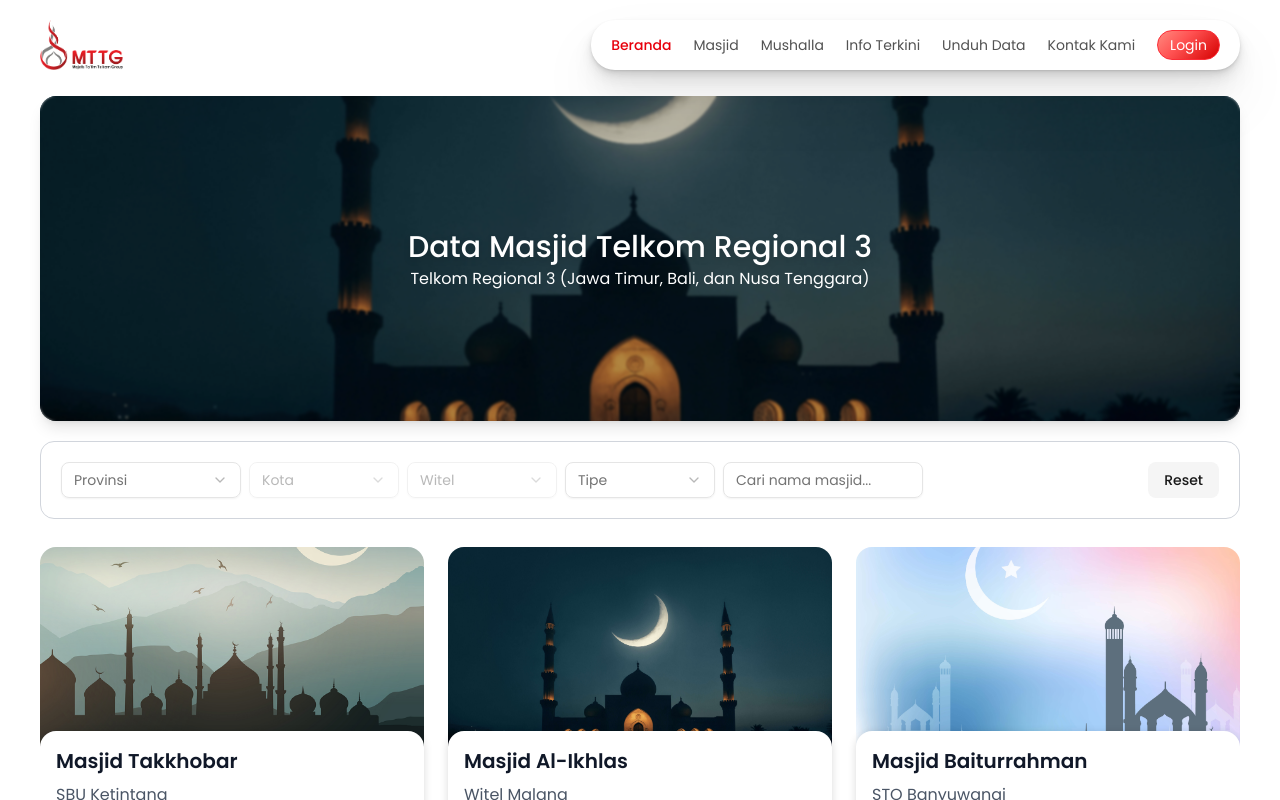
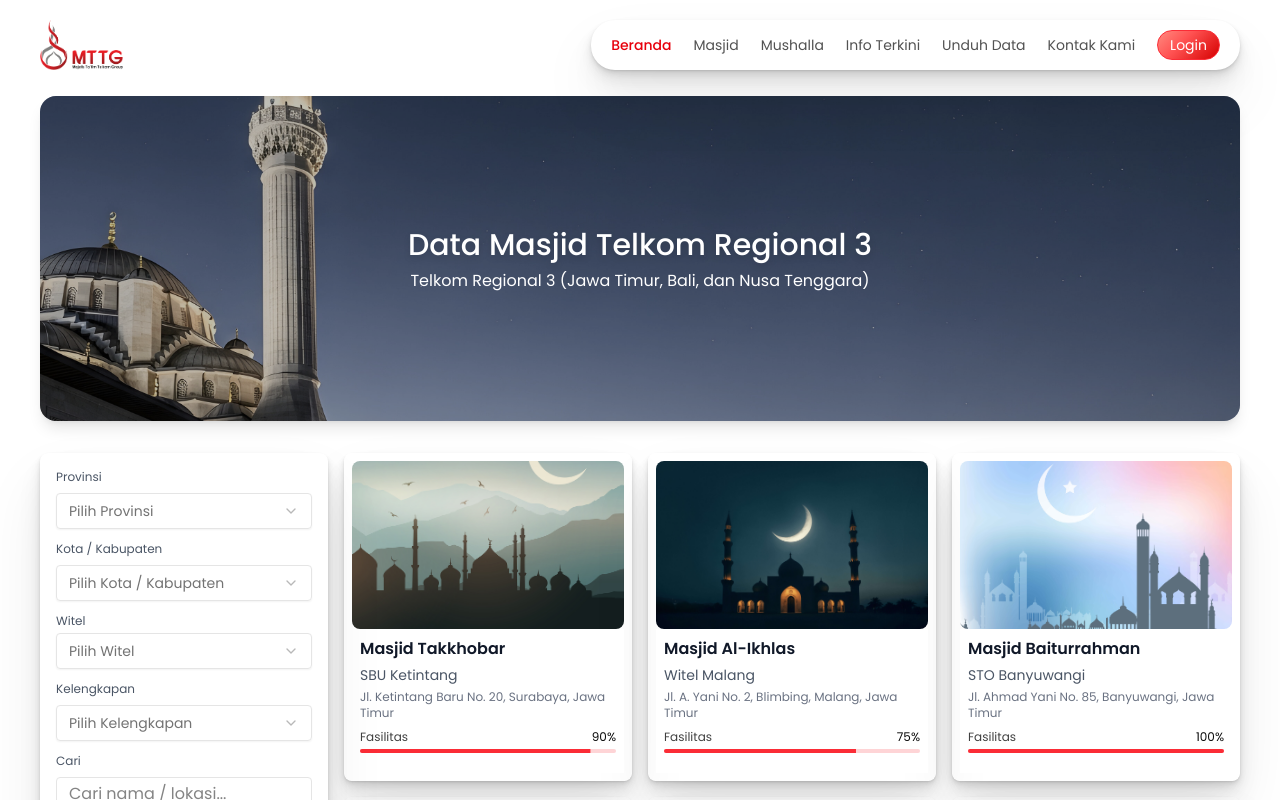
Before and after one commit to idrislabdev/simas-telkom-web, a React (Vite) app: page /masjid in a window 1280 px wide. Shown: the top 800 px of the page. Built offline with nearby package versions, Linux system fonts and the light colour scheme; some icons are missing.

Commit message:
udpate: on progress halaman masjid

```diff
--- a/src/features/public/home/components/info-card-black/index.tsx
+++ /dev/null
@@ -1,77 +0,0 @@
-// import { Progress } from "@/components/ui/progress";
-import { mosqueData } from "@/mocks/mosqueData";
-
-interface HomeInfoCardProps {
-  /** URL gambar header (misal: "/images/icon-masjid.png") */
-  imageSrc: string;
-  /** Judul utama kartu */
-  title: string;
-  /** Deskripsi singkat di bawah judul */
-  description?: string;
-}
-
-export const HomeInfoCardBlack = ({
-  imageSrc,
-  title,
-  description = "",
-}: HomeInfoCardProps) => {
-  return (
-    <div className="bg-white flex flex-col  p-4 gap-3 h-[500px]">
-      {/* === Header === */}
-      <div className="flex items-center gap-2">
-        <div className="w-14 h-14 rounded-full flex justify-center items-center  overflow-hidden border border-white bg-white">
-          <img
-            src={imageSrc}
-            alt={title}
-            className="w-12 h-12 object-contain"
-          />
-        </div>
-        <div className="flex flex-col text-neutral-100">
-          <h6 className="text-[17px]/[17px] font-medium">{title}</h6>
-          {description && <span className="text-xs ">{description}</span>}
-        </div>
-      </div>
-
-      <hr className="border-red-600" />
-
-      {/* === Daftar Masjid === */}
-      <div className="grid grid-cols-2 gap-3 overflow-y-auto custom-scrollbar p-2">
-        {mosqueData.map((mosque) => (
-          <div
-            key={mosque.id}
-            className="flex flex-col gap-1.5 bg-white shadow-custom-1 rounded p-2"
-          >
-            <div className="flex items-center gap-2">
-              <div className="w-17 h-17 flex justify-center items-center rounded">
-                <img
-                  src={mosque.image}
-                  className="h-full object-cover rounded"
-                  alt={mosque.name}
-                />
-              </div>
-              <div className="flex flex-col flex-1">
-                <label className="text-sm font-medium text-neutral-700 line-clamp-1">
-                  {mosque.name}{" "}
-                  <span className="text-xs"> ({mosque.location})</span>
-                </label>
-                <div className="flex flex-col gap-1 text-neutral-700">
-                  <div className="flex flex-col">
-                    <span className="text-xs">{mosque.address}</span>
-                    <span className="text-xs">
-                      Fasilitas: {mosque.completeness}%
-                    </span>
-                  </div>
-                </div>
-              </div>
-            </div>
-          </div>
-        ))}
-      </div>
-      <div className="flex flex-col justify-center items-center">
-        <a className=" cursor-pointer text-white hover:text-blue-700 w-full rounded flex flex-col justify-center items-center text-sm">
-          Lihat Lebih Lengkap
-        </a>
-      </div>
-    </div>
-  );
-};
--- /dev/null
+++ b/src/features/public/masjid/components/info-card-2/index.tsx
@@ -0,0 +1,47 @@
+import { Progress } from "@/components/ui/progress";
+
+export interface MosqueInfo {
+  id: string;
+  name: string;
+  location: string;
+  address: string;
+  completeness: number;
+  image: string;
+}
+
+const MasjidInfoCard2 = ({ item }: { item: MosqueInfo }) => {
+  return (
+    <div className="relative w-full max-w-sm rounded-md p-2 shadow-custom-4">
+      {/* Bagian gambar */}
+      <div className="relative">
+        <img
+          src={item.image}
+          alt={item.name}
+          className="w-full h-42 object-cover  rounded-md"
+          loading="lazy"
+        />
+      </div>
+
+      {/* Bagian deskripsi */}
+      <div className="h-36 flex-1 relative z-10 bg-white p-2 flex flex-col gap-2">
+        <div className="flex flex-col gap-1">
+          <h3 className="text-base font-semibold text-gray-900 line-clamp-2">
+            {item.name}
+          </h3>
+          <p className="text-sm text-gray-600">{item.location}</p>
+          <p className="text-xs text-gray-500 line-clamp-2">{item.address}</p>
+        </div>
+
+        <div className="flex flex-col gap-1">
+          <div className="flex items-center justify-between">
+            <label className="text-xs text-neutral-700">Fasilitas</label>
+            <span className="text-xs">{item.completeness}%</span>
+          </div>
+          <Progress value={item.completeness} className="h-1" />
+        </div>
+      </div>
+    </div>
+  );
+};
+
+export default MasjidInfoCard2;
--- a/src/features/public/masjid/page/index.tsx
+++ b/src/features/public/masjid/page/index.tsx
@@ -1,6 +1,6 @@
 "use client";
 
-import MasjidInfoCard from "@/features/public/masjid/components/info-card";
+import MasjidInfoCard2 from "@/features/public/masjid/components/info-card-2";
 import { mosqueData } from "@/mocks/mosqueData";
 import { useEffect, useRef, useState } from "react";
 import {
@@ -10,8 +10,6 @@
   SelectTrigger,
   SelectValue,
 } from "@/components/ui/select";
-import { Input } from "@/components/ui/input";
-import { Button } from "@/components/ui/button";
 
 const MasjidPage = () => {
   const ref = useRef<HTMLDivElement>(null);
@@ -103,26 +101,30 @@
   });
 
   return (
-    <div className="flex flex-col items-center pt-24 space-y-5 px-10 max-w-[1536px] mx-auto">
-      {/* --- PARALLAX HEADER --- */}
+    <div className="flex flex-col items-center py-24 space-y-8 ">
+      <div className="max-w-[1536px] mx-auto w-full px-10">
         <div
-        className="w-full h-[325px] relative overflow-hidden rounded-2xl shadow-lg"
+          className="w-full h-[325px] relative overflow-hidden rounded-2xl shadow-lg "
           ref={ref}
         >
+          {/* Gambar parallax */}
           <div
             className="absolute inset-0 bg-cover bg-center will-change-transform transition-transform duration-200 ease-out"
             style={{
-            backgroundImage: "url('/images/mosque-wallpaper.jpg')",
+              backgroundImage: "url('/images/bg-masjid.jpg')",
               width: "100%",
-            height: "700px",
-            top: "-250px",
+              height: "750px",
+              top: "-300px",
               transform: `translateY(${offsetY}px)`,
             }}
           ></div>
 
-        <div className="absolute inset-0 bg-black/25 backdrop-blur-[1px]" />
+          {/* Overlay */}
+          <div className="absolute inset-0 bg-black/25"></div>
 
-        <div className="relative z-10 w-full h-full flex flex-col justify-center p-10 text-center">
+          {/* Konten */}
+          <div className="relative z-10 w-full h-full flex flex-col justify-center items-center gap-10 p-10">
+            <div className="flex flex-col gap-1 justify-center items-center text-center">
               <h1 className="text-3xl leading-10 font-medium text-white drop-shadow-md">
                 Data Masjid Telkom Regional 3
               </h1>
@@ -131,105 +133,118 @@
               </p>
             </div>
           </div>
+        </div>
+      </div>
 
-      {/* --- FILTER SECTION --- */}
-      <div className="w-full bg-white rounded-xl border border-gray-300 p-5 flex flex-wrap items-center justify-between gap-4">
-        <div className="flex flex-wrap items-center gap-2 w-full md:w-auto">
-          {/* Provinsi */}
-          <Select
-            value={province}
-            onValueChange={(value) => {
-              setProvince(value);
-              setCity("");
-              setWitel("");
-            }}
-          >
-            <SelectTrigger className="w-[180px]">
-              <SelectValue placeholder="Provinsi" />
+      <div className="max-w-[1536px] mx-auto w-full px-10 flex gap-4">
+        {/* Filter data */}
+        <div className="w-72">
+          <div className="flex flex-col gap-3 rounded-md shadow-custom-4 p-4 h-fit sticky top-28 bg-white z-20">
+            <div className="flex flex-col gap-1">
+              <label className="block mb-1 text-xs text-gray-600">
+                Provinsi
+              </label>
+              <Select value={province} onValueChange={setProvince}>
+                <SelectTrigger className="w-full rounded">
+                  <SelectValue placeholder="Pilih Provinsi" />
                 </SelectTrigger>
                 <SelectContent>
-              {Object.keys(data).map((prov) => (
-                <SelectItem key={prov} value={prov}>
-                  {prov}
+                  <SelectItem value="Jawa Timur">Jawa Timur</SelectItem>
+                  <SelectItem value="Bali">Bali</SelectItem>
+                  <SelectItem value="Nusa Tenggara Barat">
+                    Nusa Tenggara Barat
+                  </SelectItem>
+                  <SelectItem value="Nusa Tenggara Timur">
+                    Nusa Tenggara Timur
+                  </SelectItem>
+                </SelectContent>
+              </Select>
+            </div>
+
+            <div className="flex flex-col gap-1">
+              <label className="block mb-1 text-xs text-gray-600">
+                Kota / Kabupaten
+              </label>
+              <Select value={city} onValueChange={setCity}>
+                <SelectTrigger className="w-full rounded">
+                  <SelectValue placeholder="Pilih Kota / Kabupaten" />
+                </SelectTrigger>
+                <SelectContent>
+                  {cityOptions.map((item) => (
+                    <SelectItem key={item} value={item}>
+                      {item}
                     </SelectItem>
                   ))}
                 </SelectContent>
               </Select>
+            </div>
 
-          {/* Kota */}
-          <Select
-            value={city}
-            onValueChange={(value) => setCity(value)}
-            disabled={!province}
-          >
-            <SelectTrigger className="w-[150px]">
-              <SelectValue placeholder="Kota" />
+            {/* Witel */}
+            <div className="flex flex-col">
+              <label className="block mb-1 text-xs text-gray-600">Witel</label>
+              <Select value={witel} onValueChange={setWitel}>
+                <SelectTrigger className="w-full rounded">
+                  <SelectValue placeholder="Pilih Witel" />
                 </SelectTrigger>
                 <SelectContent>
-              {cityOptions.map((kota) => (
-                <SelectItem key={kota} value={kota}>
-                  {kota}
+                  {witelOptions.map((item) => (
+                    <SelectItem key={item} value={item}>
+                      {item}
                     </SelectItem>
                   ))}
                 </SelectContent>
               </Select>
+            </div>
 
-          {/* Witel */}
-          <Select
-            value={witel}
-            onValueChange={(value) => setWitel(value)}
-            disabled={!province}
-          >
-            <SelectTrigger className="w-[150px]">
-              <SelectValue placeholder="Witel" />
+            <div className="flex flex-col gap-1">
+              <label className="block mb-1 text-xs text-gray-600">
+                Kelengkapan
+              </label>
+              <Select value={type} onValueChange={setType}>
+                <SelectTrigger className="w-full rounded">
+                  <SelectValue placeholder="Pilih Kelengkapan" />
                 </SelectTrigger>
                 <SelectContent>
-              {witelOptions.map((w) => (
-                <SelectItem key={w} value={w}>
-                  {w}
-                </SelectItem>
-              ))}
+                  <SelectItem value="Masjid">Masjid</SelectItem>
+                  <SelectItem value="Musholla">Musholla</SelectItem>
                 </SelectContent>
               </Select>
+            </div>
 
-          {/* Tipe */}
-          <Select value={type} onValueChange={(value) => setType(value)}>
-            <SelectTrigger className="w-[150px]">
-              <SelectValue placeholder="Tipe" />
-            </SelectTrigger>
-            <SelectContent>
-              <SelectItem value="masjid">Masjid</SelectItem>
-              <SelectItem value="musholla">Musholla</SelectItem>
-            </SelectContent>
-          </Select>
-
-          {/* Pencarian */}
-          <Input
+            <div className="flex flex-col gap-1">
+              <label className="block mb-1 text-xs text-gray-600">Cari</label>
+              <input
                 type="text"
                 value={search}
                 onChange={(e) => setSearch(e.target.value)}
-            placeholder="Cari nama masjid..."
-            className="w-[200px]"
+                placeholder="Cari nama / lokasi..."
+                className="px-3 py-1 border rounded flex-1"
               />
             </div>
 
-        {/* Tombol Reset */}
-        <div className="flex items-center gap-2">
-          <Button
-            variant="secondary"
+            <div className="flex gap-2">
+              <button
+                type="button"
                 onClick={handleReset}
-            className="text-sm font-medium"
+                className="px-3 py-1 bg-gray-200 text-gray-700 rounded w-full"
               >
                 Reset
-          </Button>
+              </button>
+              <button
+                type="button"
+                className="px-3 py-1 bg-green-600 text-white rounded w-full"
+              >
+                Cari
+              </button>
+            </div>
           </div>
         </div>
 
-      {/* --- GRID DATA --- */}
-      <div className="py-2 grid grid-cols-1 md:grid-cols-3 lg:grid-cols-3 2xl:grid-cols-3 s-1440:grid-cols-4 s-1600:grid-cols-4 gap-6 overflow-y-auto content-start custom-scrollbar w-full">
+        {/* List Masjid */}
+        <div className="flex-1 grid grid-cols-1 md:grid-cols-3 lg:grid-cols-3 2xl:grid-cols-4 s-1440:grid-cols-4 s-1600:grid-cols-5 gap-4 content-start custom-scrollbar">
           {filteredData.length > 0 ? (
             filteredData.map((mosque) => (
-            <MasjidInfoCard item={mosque} key={mosque.id} />
+              <MasjidInfoCard2 item={mosque} key={mosque.id} />
             ))
           ) : (
             <p className="text-center text-gray-500 col-span-full py-10">
@@ -238,6 +253,7 @@
           )}
         </div>
       </div>
+    </div>
   );
 };
 
```
Lines whose indentation alone changed are shown as unchanged.
